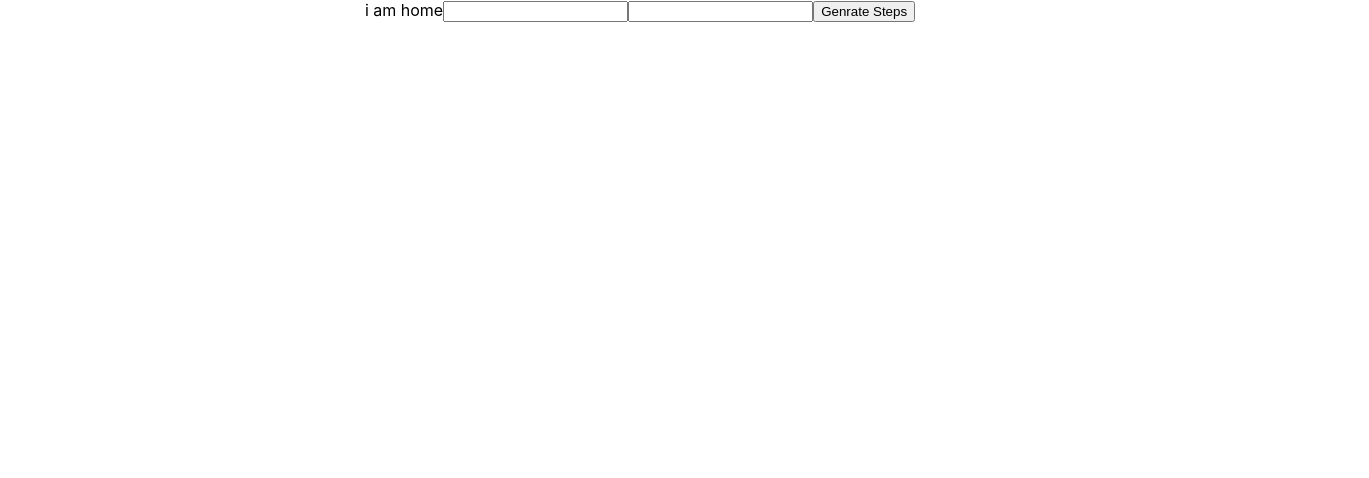
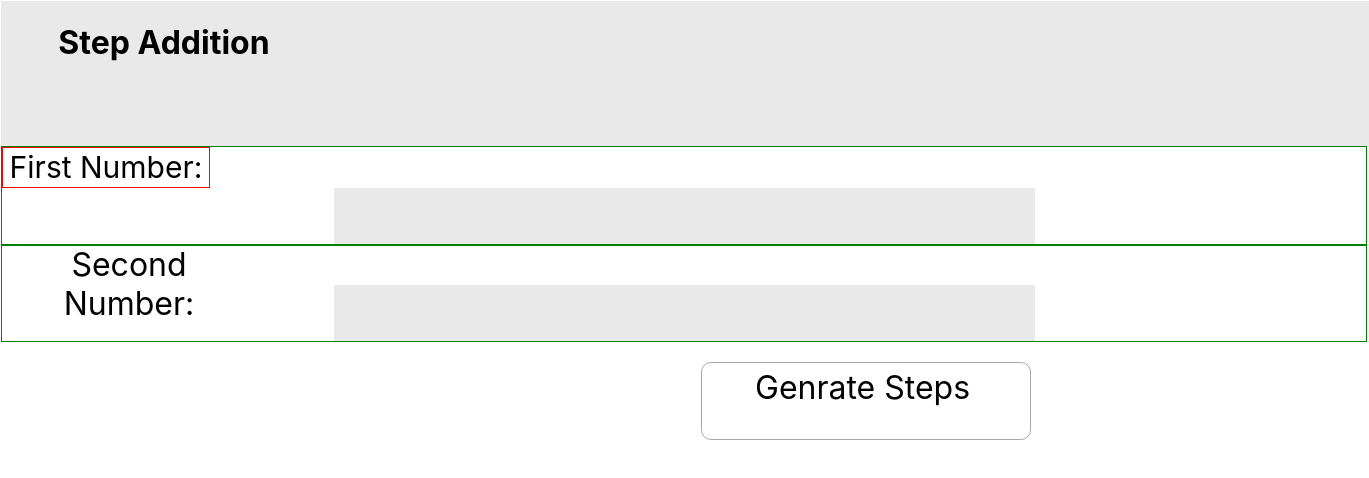
Before and after one commit to swatibersurda/eqimm, a React (Create React App) app in the folder addingtwonumbers/: page / in a window 1280 px wide. Shown: the top 478 px of the page, 1369 px wide, since content can reach past the window. Built offline with nearby package versions, Linux system fonts and the light colour scheme.

Commit message:
adding_step_page

```diff
--- a/addingtwonumbers/src/Pages/Home.jsx
+++ b/addingtwonumbers/src/Pages/Home.jsx
@@ -2,6 +2,7 @@ import { useState } from "react";
 import { useDispatch, useSelector } from "react-redux";
 import { postTwoNumbers } from "../Redux/action";
 import { StepPage } from "./StepPage";
+import * as style from  "../Style/styling.css";
 
 export const Home = () => {
   const dispatch = useDispatch();
@@ -22,8 +23,19 @@ export const Home = () => {
   };
 
   return (
+    <div className="container">
+      <div className="topMostDiv">
+        <div className="ineerStepTextDiv">
+           <h1>Step Addition</h1>
+        </div>
+      </div>
       <div>
-      i am home
+
+      </div>
+      <div className="inputTakingDiv">
+        <div className="labelDivOne">
+            First Number:
+        </div>
         <input
           type={"string"}
           value={a}
@@ -31,6 +43,11 @@ export const Home = () => {
             setA(e.target.value);
           }}
         />
+      </div>
+      <div className="inputTakingDiv">
+      <div className="labelDivTwo">
+        Second Number:
+      </div>
         <input
           type={"string"}
           value={b}
@@ -38,7 +55,10 @@ export const Home = () => {
             setB(e.target.value);
           }}
         />
+      </div>
+      <div className="genrateButtonDiv" onClick={handleAdd}>
       <button onClick={handleAdd}>Genrate Steps</button>
+      </div>
       {/* conditional rendering so that if there is no data it should not show any error and dont display the steps */}
       {carrData ? <StepPage /> : ""}
     </div>
--- a/addingtwonumbers/src/Pages/StepPage.jsx
+++ b/addingtwonumbers/src/Pages/StepPage.jsx
@@ -1,16 +1,25 @@
 import { useDispatch, useSelector } from "react-redux";
+import * as style from  "../Style/styling.css";
 export const StepPage=()=>{
     // extracting the data we got from api carryArray and addData.
   const carrData = useSelector((state) => state.data.carryArray);
   const addData = useSelector((state) => state.data.addArray);
-  console.log(carrData, "reached",addData,"dd");
+//   console.log(carrData, "reached",addData,"dd");
     return(
-        <div>
-            {carrData&&carrData.map((item,index)=>{
-              return  <div>
-                  <h1>step{index}{carrData}{addData}</h1>
+        <div className="stepContainer">
+            <div className="steps">
+            {carrData&&addData.map((item,index)=>{
+              return  <div key={index} className="innerStepsDiv" >
+                  {/* <p>step{index+1}</p>
+                   */}
+                   <div className="contentDiv">
+                   <h3>step{index+1}:</h3>
+                   <h3>{`{`}"carryString":{carrData[index]}{`,`}"sumString":{addData[index]}{`}`}</h3>
+                   </div>
               </div>
             })}
+            </div>
+
 
 
         </div>
--- /dev/null
+++ b/addingtwonumbers/src/Style/styling.css
@@ -0,0 +1,101 @@
+.container {
+  position: absolute;
+  width: 1366px;
+  height: 1179px;
+  background-color: #ffffff;
+  border: 1px solid transparent;
+}
+.topMostDiv {
+  width: 1366px;
+  height: 143px;
+  top: -135px;
+  left: -1476px;
+  background-color: #e9e9e9;
+  border: 1px solid transparent;
+}
+
+.ineerStepTextDiv {
+  width: 324px;
+  height: 58px;
+  top: -1293px;
+  left: -1385px;
+}
+.inputTakingDiv {
+  display: block;
+  border: 1px solid green;
+}
+.labelDivOne {
+  width: 206px;
+  height: 39px;
+  top: -1132px;
+  left: -1280px;
+  font-weight: 400;
+  font-size: 30px;
+  line-height: 38.73px;
+  border: 1px solid red;
+}
+.labelDivTwo {
+  width: 254px;
+  height: 39px;
+  top: -1031px;
+  left: -1274px;
+  font-size: 32px;
+  line-height: 38.73px;
+}
+input {
+  width: 697px;
+  height: 54px;
+  top: -800px;
+  left: -1000px;
+  background-color:#E9E9E9;;
+  text-align: right;
+  font-size: 30px ;border: none;
+}
+.genrateButtonDiv{
+width:328px;
+height:76px;
+margin-top:20px;
+margin-left: 700px;
+border-radius:10px;
+border:1px solid #A8A8A8;
+}
+button{
+height: 48px;
+ width: 236px;
+left: -585px;
+top: -920px;
+border-radius: none;
+font-family: Inter;
+font-size: 32px;
+font-weight: 400;
+line-height: 39px;
+letter-spacing: 0em;
+text-align: left;
+border: 1px solid transparent;
+background-color: transparent;
+
+}
+.stepContainer{
+height: 600px;
+width: 979px;
+left: -1282px;
+top: -808px;
+border-radius: 0px;
+/* position: absolute; */
+width: 979px;
+height: 600px;
+
+background: #E9E9E9;
+}
+.steps{
+    height: 505px;
+width: 926px;
+left: -1255px;
+top: -762px;
+border-radius: 0px;
+background: #232D3E;
+}
+.contentDiv{
+display: inline-block;
+
+}
```
Lines whose indentation alone changed are shown as unchanged.
